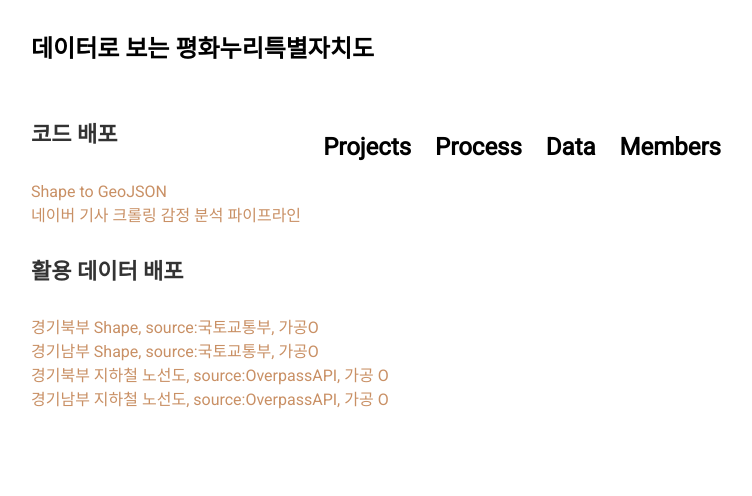
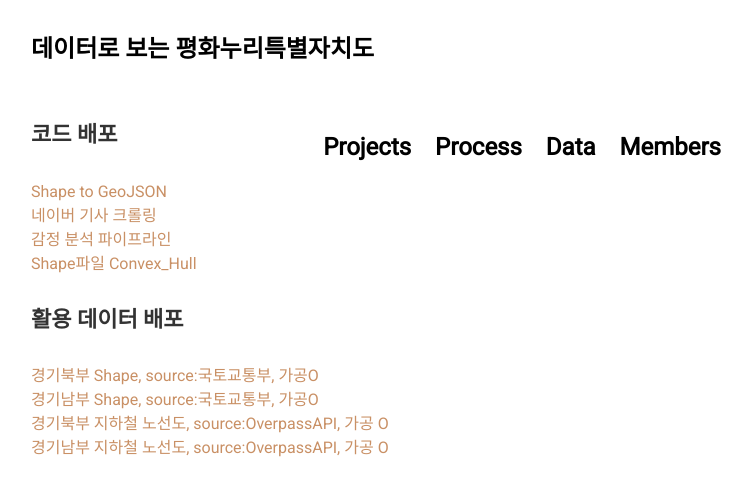
Before and after one commit to jinuew/SICM2002-6, a Jekyll site: the page built from pages/about.md, in a window 1280 px wide. Shown: the top 496 px of the page, without its empty margins (264-1016 px from the left). Built offline with Jekyll 4.4.1, drawn with Linux system fonts in a browser that asks for light colours; nearby versions of some CDN libraries.

Commit message:
Update about.md

```diff
--- a/pages/about.md
+++ b/pages/about.md
@@ -7,8 +7,9 @@ permalink: /about
 #### 코드 배포
 
 [Shape to GeoJSON](https://github.com/jinuew/sicm2002-6/blob/main/assets/Code/Shape_to_GeoJSON.ipynb)<br>
-[네이버 기사 크롤링](https://github.com/jinuew/sicm2002-6/blob/main/assets/Code/네이버기사 크롤링.ipynb)
-[감정 분석 파이프라인](https://github.com/jinuew/sicm2002-6/blob/main/assets/Code/감정분석 코드.ipynb)
+[네이버 기사 크롤링](https://github.com/jinuew/sicm2002-6/blob/main/assets/Code/네이버기사 크롤링.ipynb)<br>
+[감정 분석 파이프라인](https://github.com/jinuew/sicm2002-6/blob/main/assets/Code/감정분석 코드.ipynb)<br>
+[Shape파일 Convex_Hull](https://github.com/jinuew/sicm2002-6/blob/main/assets/Code/Convex_Hull.ipynb)
 
 #### 활용 데이터 배포
 
```
